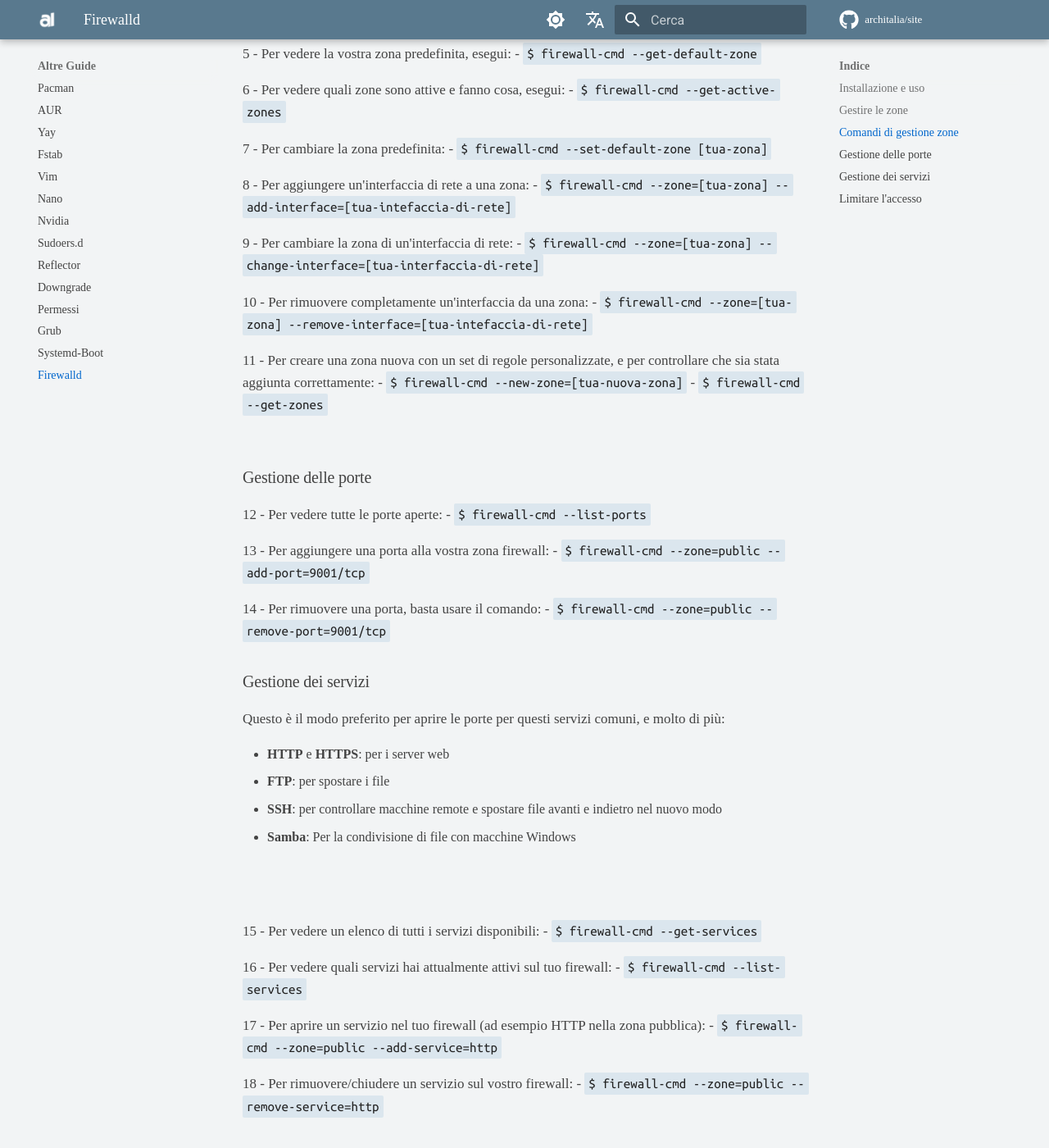
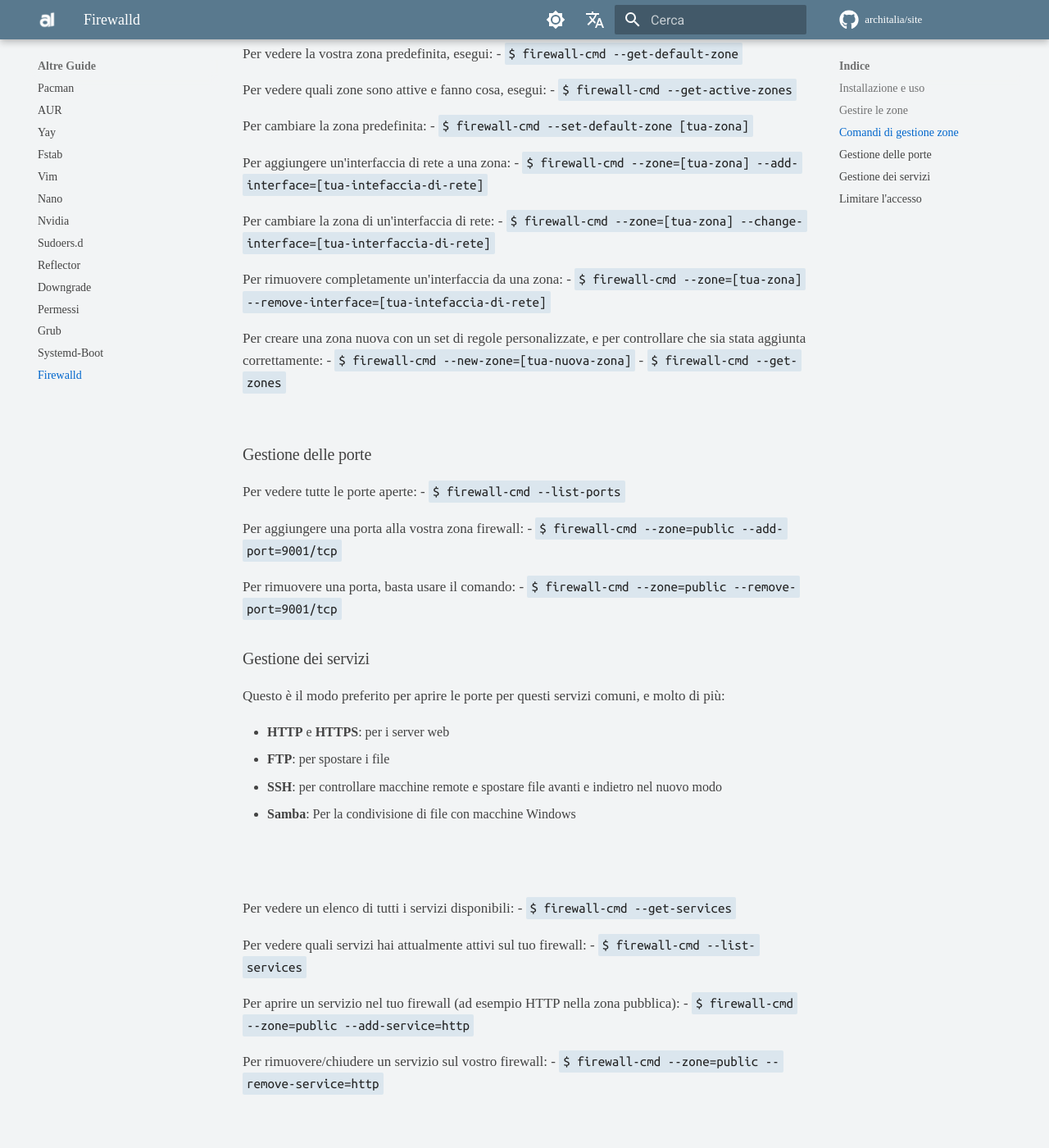
Before and after one commit to ArchItalia/site, an MkDocs documentation site: the page built from docs/Altre-Guide/firewald.md, in a window 1280 px wide and 1400 px high, scrolled down 1887 px. Shown: the whole window at 82% size. Built offline with MkDocs 1.6.1 and Material for MkDocs 9.7.7, drawn with Linux system fonts in a browser that asks for light colours; comment, search, counter and statistics services are not loaded; the version menu is left out; some of the changed text lies outside the part shown.

Commit message:
Update firewald.md

```diff
--- a/docs/Altre-Guide/firewald.md
+++ b/docs/Altre-Guide/firewald.md
@@ -52,42 +52,42 @@
 
 ### Comandi di gestione zone
 
-5 - Per vedere la vostra zona predefinita, esegui:
+Per vedere la vostra zona predefinita, esegui:
 - `$ firewall-cmd --get-default-zone`
 
-6 - Per vedere quali zone sono attive e fanno cosa, esegui:
+Per vedere quali zone sono attive e fanno cosa, esegui:
 - `$ firewall-cmd --get-active-zones`
 
 
-7 - Per cambiare la zona predefinita:
+Per cambiare la zona predefinita:
 - `$ firewall-cmd --set-default-zone [tua-zona]`
 
-8 - Per aggiungere un'interfaccia di rete a una zona:
+Per aggiungere un'interfaccia di rete a una zona:
 - `$ firewall-cmd --zone=[tua-zona] --add-interface=[tua-intefaccia-di-rete]`
 
 
-9 - Per cambiare la zona di un'interfaccia di rete:
+Per cambiare la zona di un'interfaccia di rete:
 - `$ firewall-cmd --zone=[tua-zona] --change-interface=[tua-interfaccia-di-rete]`
 
-10 - Per rimuovere completamente un'interfaccia da una zona:
+Per rimuovere completamente un'interfaccia da una zona:
 - `$ firewall-cmd --zone=[tua-zona] --remove-interface=[tua-intefaccia-di-rete]`
 
 
-11 - Per creare una zona nuova con un set di regole personalizzate, e per controllare che sia stata aggiunta correttamente:
+Per creare una zona nuova con un set di regole personalizzate, e per controllare che sia stata aggiunta correttamente:
 - `$ firewall-cmd --new-zone=[tua-nuova-zona]`
 - `$ firewall-cmd --get-zones`
 <br><br>
 
 ### Gestione delle porte
 
-12 - Per vedere tutte le porte aperte:
+Per vedere tutte le porte aperte:
 - `$ firewall-cmd --list-ports`
 
-13 - Per aggiungere una porta alla vostra zona firewall:
+Per aggiungere una porta alla vostra zona firewall:
 - `$ firewall-cmd --zone=public --add-port=9001/tcp`
 
 
-14 - Per rimuovere una porta, basta usare il comando:
+Per rimuovere una porta, basta usare il comando:
 - `$ firewall-cmd --zone=public --remove-port=9001/tcp`
 
 ### Gestione dei servizi
@@ -101,18 +101,18 @@
 
 <br><br>
 
-15 - Per vedere un elenco di tutti i servizi disponibili:
+Per vedere un elenco di tutti i servizi disponibili:
 - `$ firewall-cmd --get-services`
 
-16 - Per vedere quali servizi hai attualmente attivi sul tuo firewall:
+Per vedere quali servizi hai attualmente attivi sul tuo firewall:
 - `$ firewall-cmd --list-services`
 
 
-17 - Per aprire un servizio nel tuo firewall (ad esempio HTTP nella zona pubblica):
+Per aprire un servizio nel tuo firewall (ad esempio HTTP nella zona pubblica):
 - `$ firewall-cmd --zone=public --add-service=http`
 
 
-18 - Per rimuovere/chiudere un servizio sul vostro firewall:
+Per rimuovere/chiudere un servizio sul vostro firewall:
 - `$ firewall-cmd --zone=public --remove-service=http`
 
 
@@ -131,10 +131,11 @@
     Ricordate, SSH è quello che usate per accedere al vostro server. A meno che non abbiate un altro modo per accedere al server fisico, o alla sua shell (cioè tramite. un pannello di controllo fornito dall'host), la rimozione del servizio SSH vi bloccherà permanentemente.
     Dovrete contattare il supporto per riavere il vostro accesso, o reinstallare completamente il sistema operativo.
 
+<br><br>
 
 - `$ firewall-cmd --permanent --zone=trusted --add-source=192.168.1.0 [< insert your IP here]`
 
-20 - Potete renderlo un intervallo di indirizzi IP aggiungendo un numero più alto alla fine, in questo modo:
+Potete renderlo un intervallo di indirizzi IP aggiungendo un numero più alto alla fine, in questo modo:
 - `$ firewall-cmd --permanent --zone=trusted --add-source=192.168.1.0/24 [< insert your IP here]`
 
 Di nuovo, basta cambiare **--add-source** in **--remove-source** per invertire il processo
```
Also changed, not shown: other parts of docs/Altre-Guide/firewald.md (+5 -5 lines).
